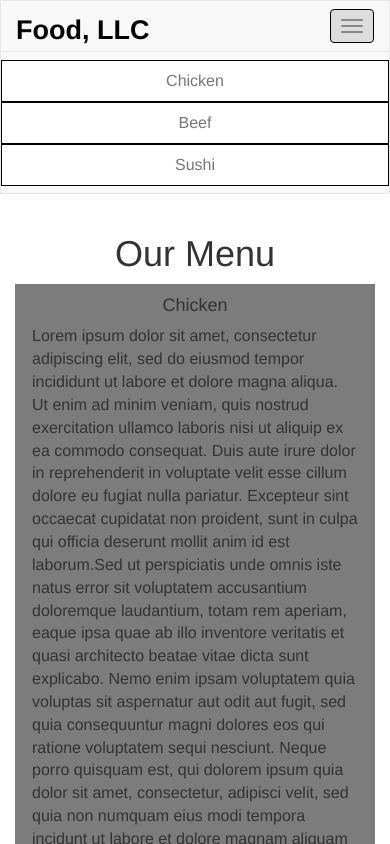
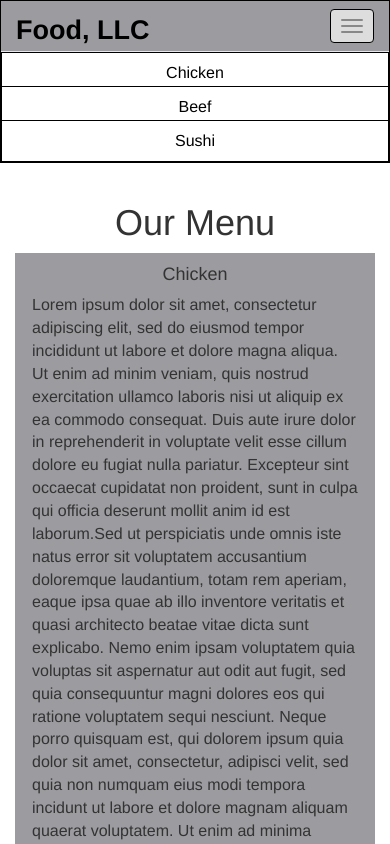
Before and after one commit to Elie02/module3-solution, a plain HTML site: page index.html in a window 390 px wide. Both pictures are taken after a click on the button "Toggle navigation". Shown: the top 844 px of the page. Drawn offline with Linux system fonts and the light colour scheme.

Commit message:
I work on header of my page.

```diff
--- a/css/styles.css
+++ b/css/styles.css
@@ -10,32 +10,32 @@ body {
 	margin-top: 0;
 	margin-bottom: 0;
 }
-div .row .container-fluid {
-	border: 2px solid black;
-	background-color: grey;
+.navbar-default {
+	border: 1px solid black;
+	background-color: rgb(156,156,160);
 }
-
 /*****END HEADER*****/
  section {
 	border: 2px solid transparent;
 	margin-bottom: 20px;
 	height: auto;
-	background-color: rgb(124,124,124);
+	background-color: rgb(156,156,160);
 }
+
 /******Extra small devices only*************/
 @media (max-width: 767px) {
 	li {
 	    border: 1px solid black;
 	    background-color: white;
+	    margin-bottom: -7px;
+	    margin-top: -8px;
+	    color: black
     }
-	div .container-fluid {
-	    border: 2px solid black;
-	    background-color: grey;
+    .navbar-default .navbar-nav > li > a {
+        color: #000;
     }
     .navbar-default .navbar-toggle {
         border-color: black;
     }
-    button.navbar-toogle {
-    	color: black;
-    }
+
 }
```
